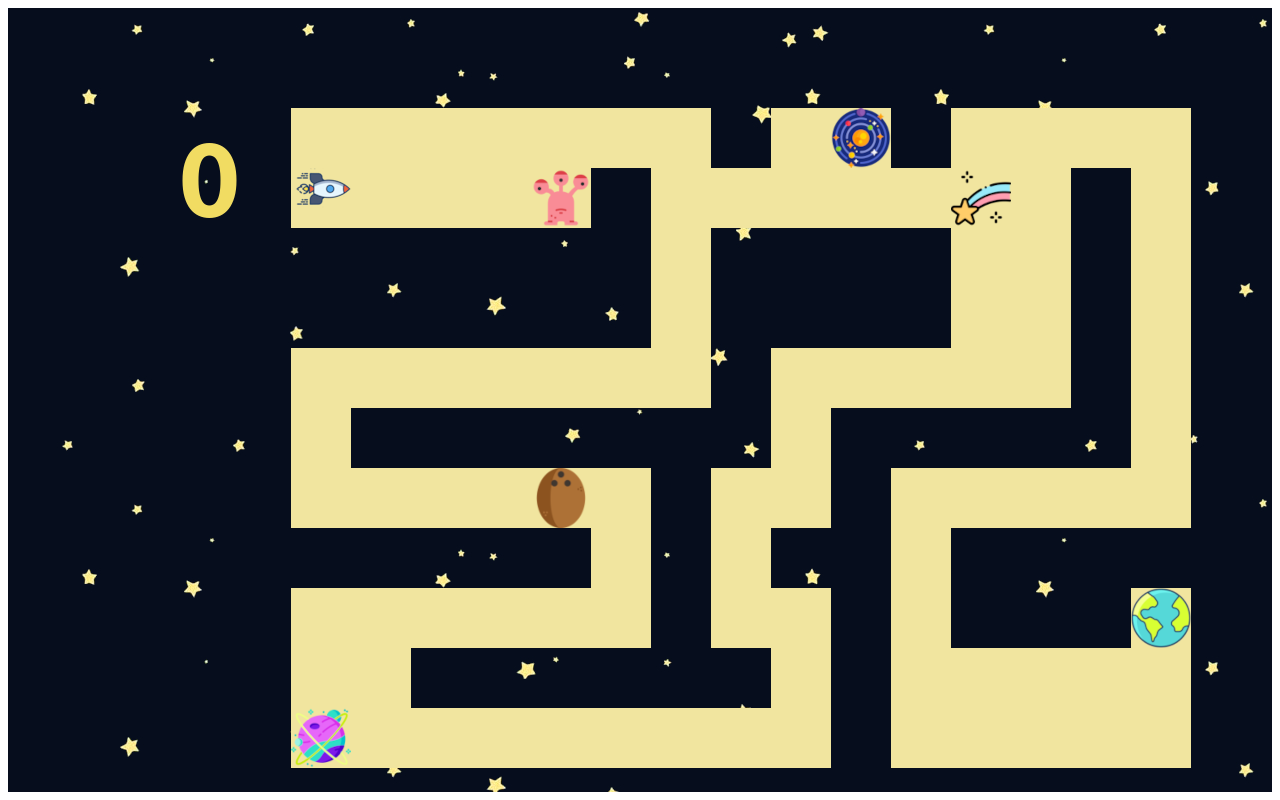
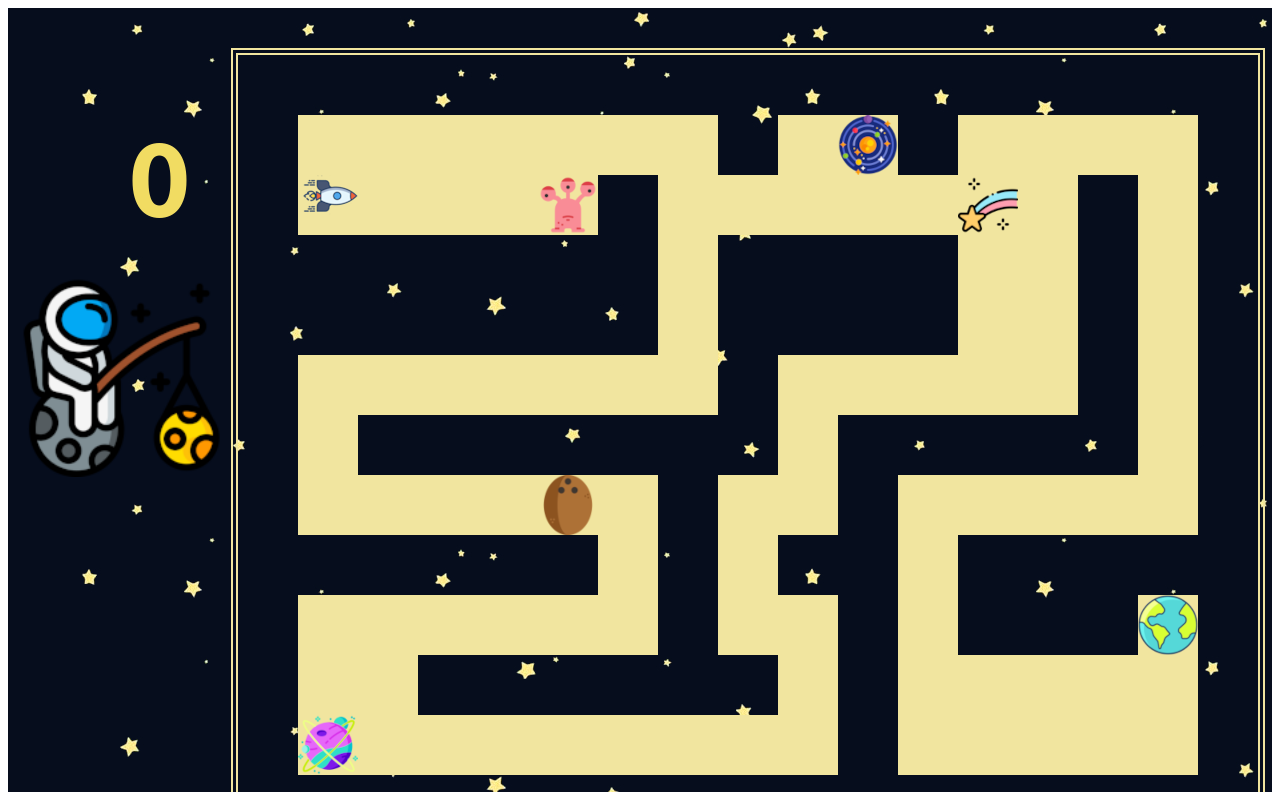
Before and after one commit to DorkaG/bludiste, a Vue app: page /bludiste in a window 1280 px wide. Built offline with nearby package versions, Linux system fonts and the light colour scheme; what vue-js-modal would draw is missing.

Commit message:
rámeček na bludiště

```diff
--- a/src/components/Kostka.vue
+++ b/src/components/Kostka.vue
@@ -83,9 +83,11 @@ export default {
 
 <style scope>
 
+
 .ovoce{
+
     width: 120px;
-    padding: 20px;
+    padding: 20px 25px;
 }
 
 .cislo{
--- a/src/views/Bludiste.vue
+++ b/src/views/Bludiste.vue
@@ -5,13 +5,13 @@
       <router-link to='/hra2'>Hra2</router-link>
       <router-link to='/zavod'>Zavod</router-link>
       <router-link to='/kostka'>Kostka</router-link>|
-      <router-link to='/pohadka'>Pohadka</router-link>| -->
-
+      <router-link to='/pohadka'>Pohadka</router-link>| --> <!-- Tlačítka pro vývoj -->
+    <img class="rybar" v-bind:src="require(`./../assets/images/rybar.png`)" alt="Vesmírný rybář">
 
     <div class="supercontainer">
       <div class="container">
         <div class="pocet-bodu">{{pocetBodu}}</div>
-
+<div class="ramec">
           <img class="raketa obrazek" alt="raketa"
           v-bind:src="raketa.obrazek"
           v-bind:style="umistiObjekt(raketa)">
@@ -29,17 +29,6 @@
           v-bind:style="umistiObjekt(objekt3)"
           v-if="objekt3.zobrazen" -->
 
-
-          <img class="hvezda obrazek" alt="hvezda"
-          v-bind:src="hvezda.obrazek"
-          v-bind:style="umistiObjekt(hvezda)">
-
-          <img class="hvezda2 obrazek" alt="hvezda"
-          v-bind:src="hvezda2.obrazek"
-          v-bind:style="umistiObjekt(hvezda2)">
-
-
-
           <div class="radek" v-for="(radek, indexRadku) in bludiste"
           v-bind:key="indexRadku" >
               <div class="ctverecek" v-for="(ctverec, indexCtverce) in bludiste[indexRadku]"
@@ -49,7 +38,7 @@
 
           </div>
       </div>
-
+      </div>
     </div>
 
   <modals-container
@@ -376,18 +365,11 @@ export default {
 
         }
 
-
-
-
     }
 
 }
 
 </script>
-
-
-
-
 
 <style scoped>
 
@@ -404,6 +386,7 @@ export default {
   width: 1500px;
   height: 800px;
   /* background-image: url("./..assets/images/vesmir.jpg"); */
+
   }
 
 .container {
@@ -411,6 +394,11 @@ export default {
     left: calc((100% - 1055px)/2);
     top: 5%;
 
+}
+
+.ramec {
+  position: absolute;
+  border: 7px double rgb(241, 229, 159);
 }
 
 .ctverecek {
@@ -453,7 +441,7 @@ export default {
   font-size: 100px;
   position: absolute;
   top: 70px;
-  left: -50px;
+  left: -100px;
   color: rgb(241, 220, 98);
   font-weight: 900;
   /* font-family: 'Roboto', sans-serif; */
@@ -461,6 +449,12 @@ export default {
 
 }
 
+.rybar {
+  position: absolute;
+  width: 200px;
+  margin-top: 21%;
+  margin-left: 1%;
+}
 
 
 </style>
```
